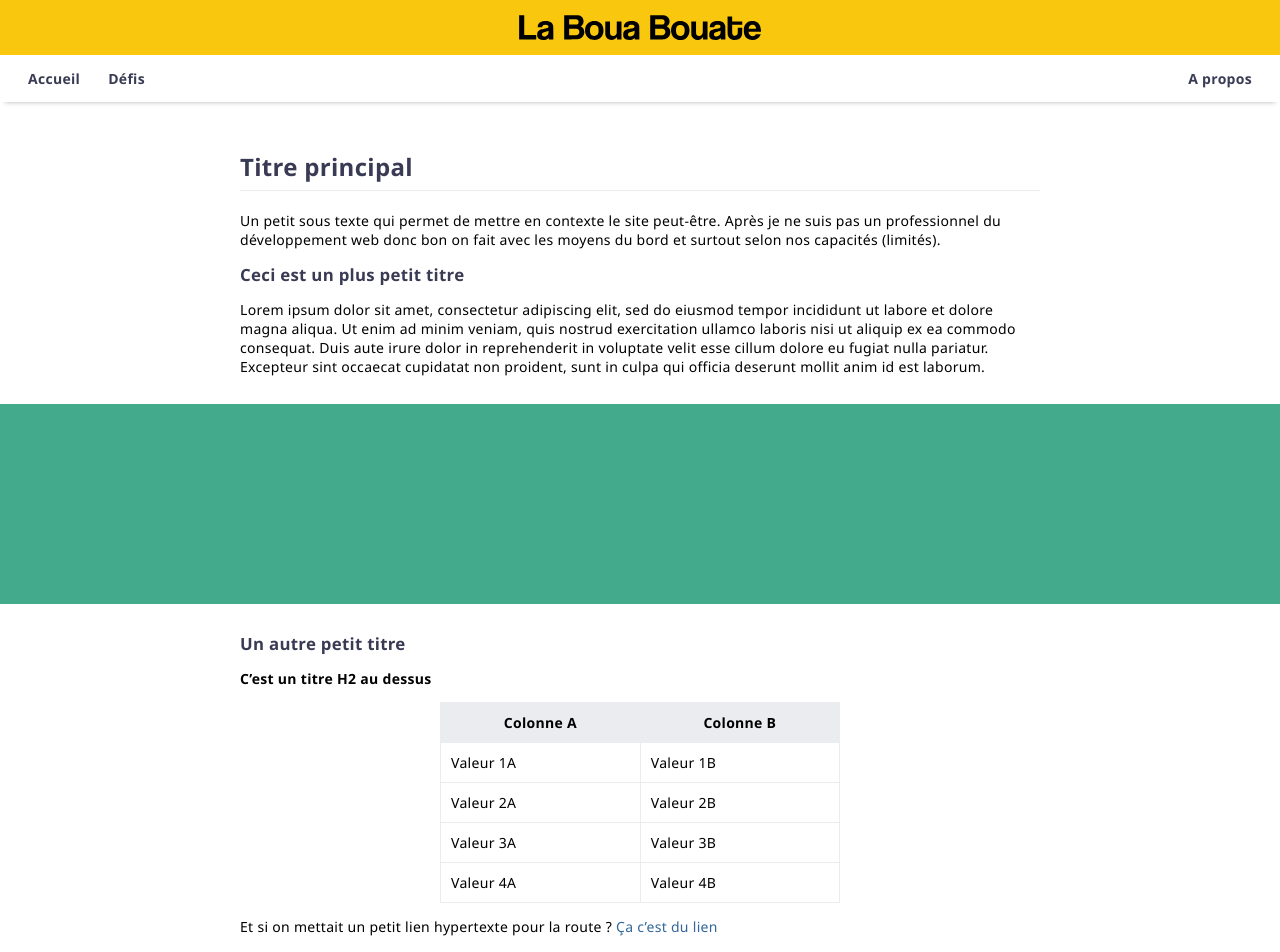
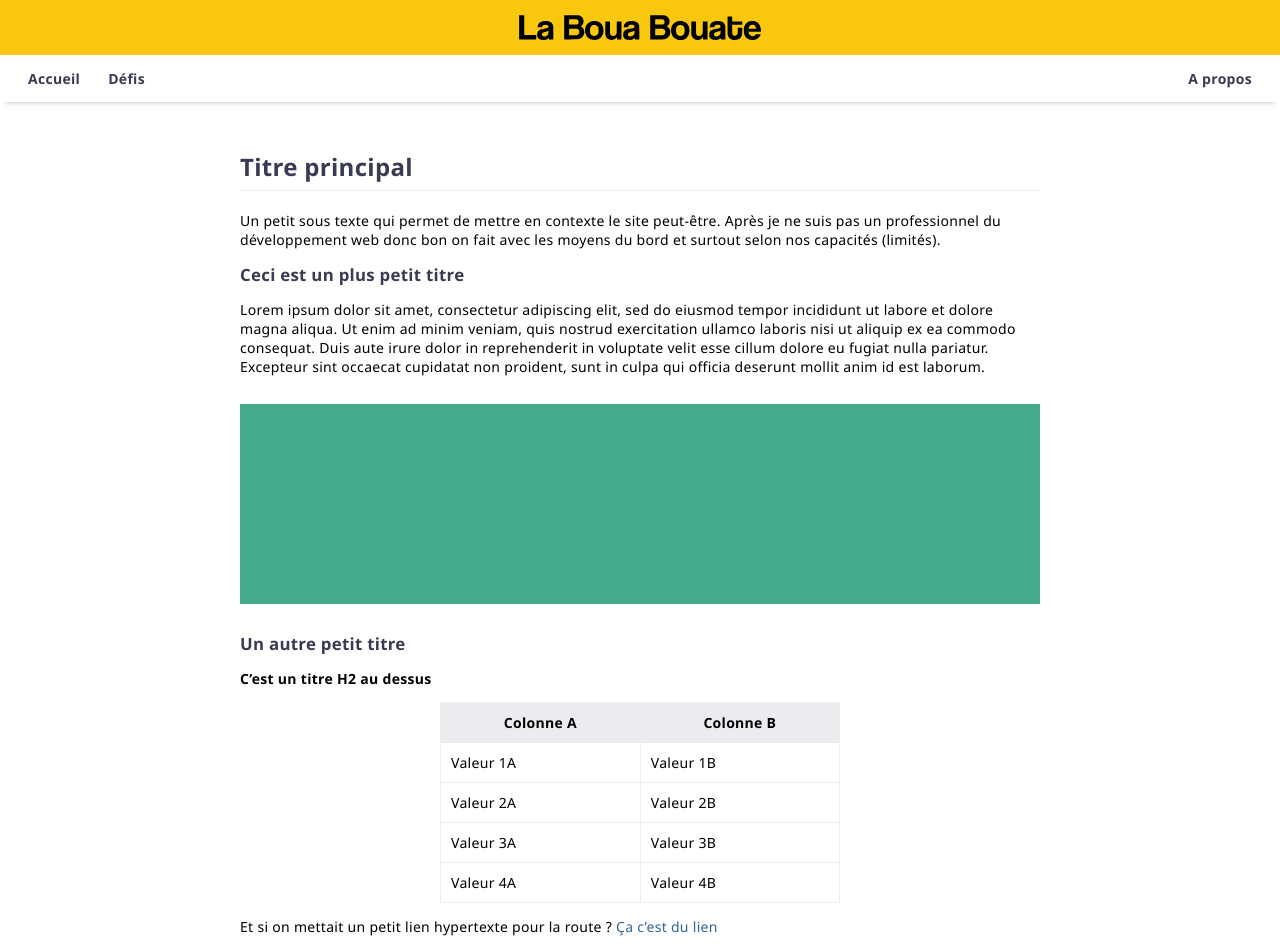
Before and after one commit to leobouard/leobouard.github.io, a Jekyll site: the page built from index.md, in a window 1280 px wide. Shown: the top 952 px of the page. Built offline with Jekyll 4.4.1, drawn with Linux system fonts in a browser that asks for light colours; our own code applies the rules of GitHub Pages for plain Markdown files.

Commit message:
Update style.scss

```diff
--- a/assets/css/style.scss
+++ b/assets/css/style.scss
@@ -99,14 +99,10 @@ section {
     .hero {
         margin-top: 2em;
         margin-bottom: 2em;
-        width: 100vw;
         position: relative;
-        left: 50%;
-        right: 50%;
-        margin-left: -50vw;
-        margin-right: -50vw;
         background-color: #43aa8b;
         height: 200px;
+        width: 100%;
     }
 
     /* --- TEXT --- */
```
